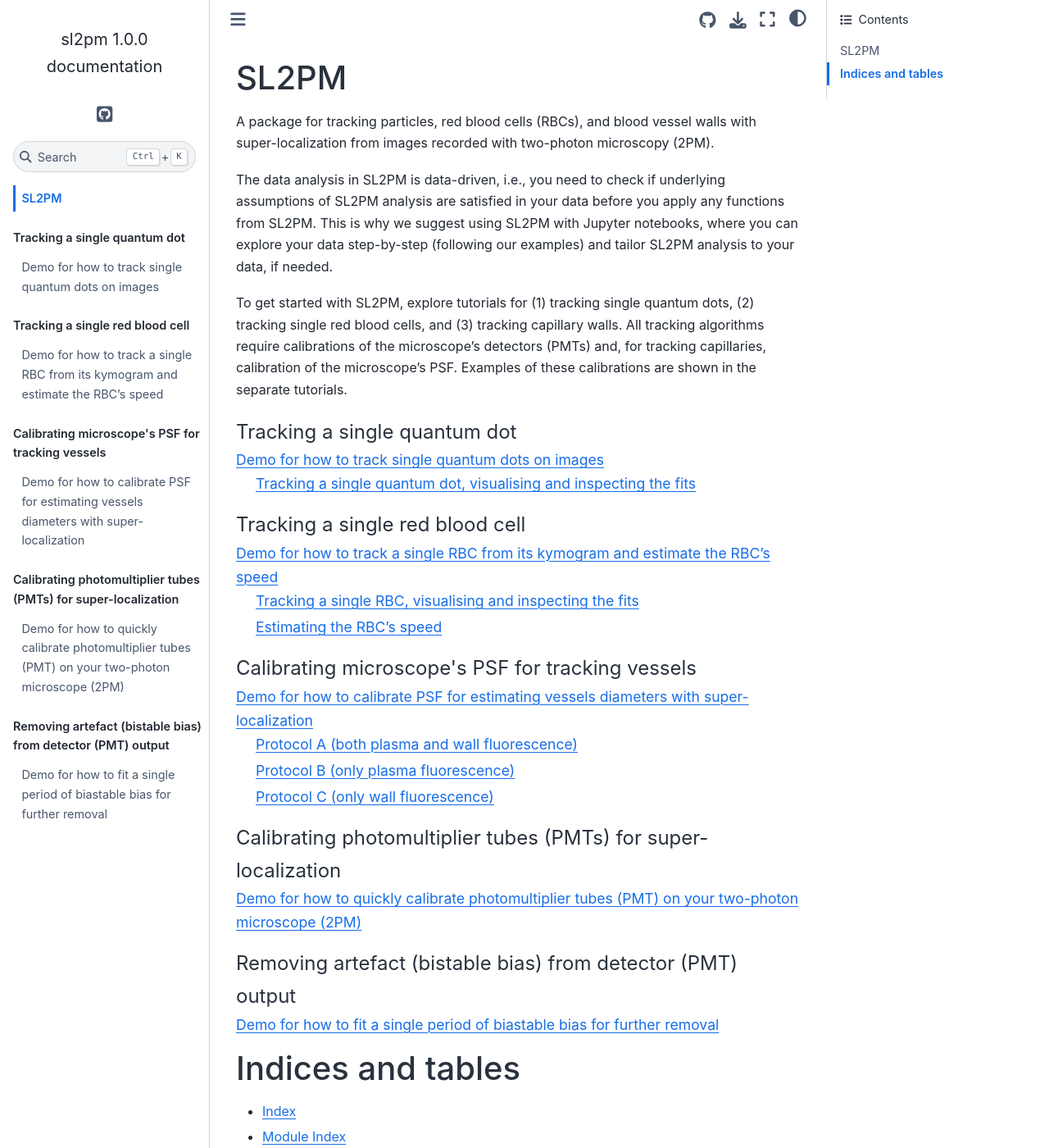
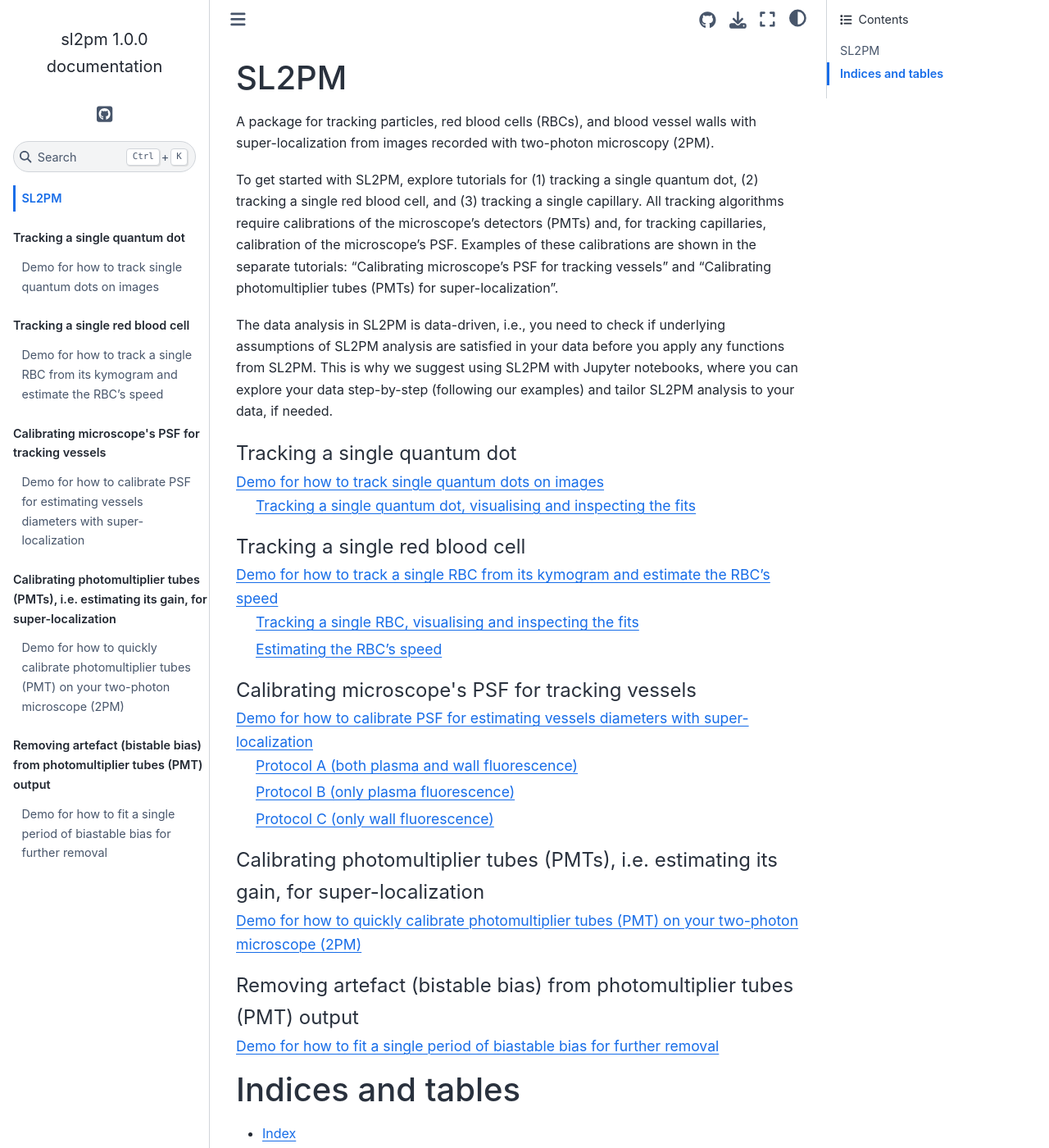
Before and after one commit to drkutuzov/sl2pm, a Sphinx documentation site: the page built from docs/index.rst, in a window 1280 px wide and 1400 px high. Shown: the whole window at 82% size. Built offline with Sphinx 7.4.7 and the Sphinx Book theme 1.1.4, drawn with Linux system fonts in a browser that asks for light colours; pages that are not in the unit, such as notebooks, are missing from menus; comment, search, counter and statistics services are not loaded.

Commit message:
Updated index and README

```diff
--- a/docs/index.rst
+++ b/docs/index.rst
@@ -7,12 +7,12 @@
 ==================================
 A package for tracking particles, red blood cells (RBCs), and blood vessel walls with super-localization from images recorded with two-photon microscopy (2PM).
 
+To get started with SL2PM, explore tutorials for (1) tracking a single quantum dot,
+(2) tracking a single red blood cell, and (3) tracking a single capillary.
+All tracking algorithms require calibrations of the microscope's detectors (PMTs) and, for tracking capillaries, calibration of the microscope's PSF.
+Examples of these calibrations are shown in the separate tutorials: "Calibrating microscope's PSF for tracking vessels" and "Calibrating photomultiplier tubes (PMTs) for super-localization".
+
 The data analysis in SL2PM is data-driven, i.e., you need to check if underlying assumptions of SL2PM analysis are satisfied in your data before you apply any functions from SL2PM. This is why we suggest using SL2PM with Jupyter notebooks, where you can explore your data step-by-step (following our examples) and tailor SL2PM analysis to your data, if needed.
-
-To get started with SL2PM, explore tutorials for (1) tracking single quantum dots,
-(2) tracking single red blood cells, and (3) tracking capillary walls.
-All tracking algorithms require calibrations of the microscope's detectors (PMTs) and, for tracking capillaries, calibration of the microscope's PSF.
-Examples of these calibrations are shown in the separate tutorials.
 
 .. toctree::
    :maxdepth: 2
@@ -46,13 +46,13 @@
 
 .. toctree::
    :maxdepth: 2
-   :caption: Calibrating photomultiplier tubes (PMTs) for super-localization
+   :caption: Calibrating photomultiplier tubes (PMTs), i.e. estimating its gain, for super-localization
 
    tutorial/pmt_calibration/pmt_calibration_example
 
 .. toctree::
    :maxdepth: 2
-   :caption: Removing artefact (bistable bias) from detector (PMT) output
+   :caption: Removing artefact (bistable bias) from photomultiplier tubes (PMT) output
 
    tutorial/bistable_bias/bistable_bias_example
 
```
Also changed, not shown: README.md (+6 -1 lines).
